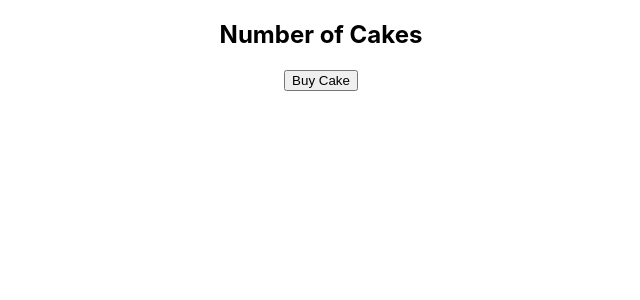
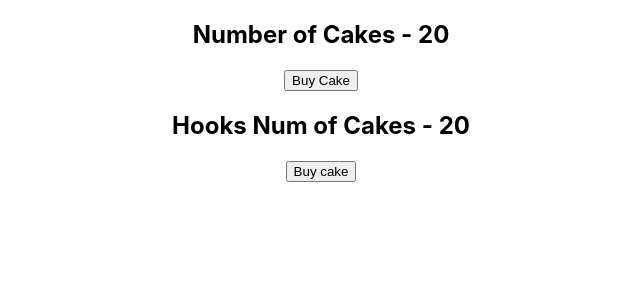
Before and after one commit to Swapnil-Sagar/react-redux, a React (Create React App) app: page / in a window 1280 px wide. Shown: the top 300 px of the page, without its empty margins (319-959 px from the left). Built offline with nearby package versions, Linux system fonts and the light colour scheme.

Commit message:
Map and Selector

```diff
--- a/src/App.js
+++ b/src/App.js
@@ -2,12 +2,14 @@
 import { Provider } from "react-redux";
 import store from "./redux/store";
 import CakeContainer from "./components/CakeContainer";
+import HooksCakeContainer from "./components/HooksCakeContainer";
 
 function App() {
   return (
     <Provider store={store}>
       <div className="App">
         <CakeContainer />
+        <HooksCakeContainer />
       </div>
     </Provider>
   );
--- a/src/components/CakeContainer.js
+++ b/src/components/CakeContainer.js
@@ -1,12 +1,26 @@
 import React from "react";
+import { connect } from "react-redux";
+import { buyCake } from "../redux";
 
-function CakeContainer() {
+function CakeContainer(props) {
   return (
     <div>
-      <h2>Number of Cakes</h2>
-      <button>Buy Cake</button>
+      <h2>Number of Cakes - {props.numOfCakes}</h2>
+      <button onClick={props.buyCake}>Buy Cake</button>
     </div>
   );
 }
 
-export default CakeContainer;
+const mapStateToProps = (state) => {
+  return {
+    numOfCakes: state.numOfCakes,
+  };
+};
+
+const mapDispatchToProps = (dispatch) => {
+  return {
+    buyCake: () => dispatch(buyCake()),
+  };
+};
+
+export default connect(mapStateToProps, mapDispatchToProps)(CakeContainer);
--- /dev/null
+++ b/src/components/HooksCakeContainer.js
@@ -0,0 +1,16 @@
+import React from "react";
+import { useSelector, useDispatch } from "react-redux";
+import { buyCake } from "../redux";
+
+function HooksCakeContainer() {
+  const numOfCakes = useSelector((state) => state.numOfCakes);
+  const dispatch = useDispatch();
+  return (
+    <div>
+      <h2>Hooks Num of Cakes - {numOfCakes} </h2>
+      <button onClick={() => dispatch(buyCake())}>Buy cake</button>
+    </div>
+  );
+}
+
+export default HooksCakeContainer;
--- a/src/redux/cake/cakeReducer.js
+++ b/src/redux/cake/cakeReducer.js
@@ -9,7 +9,7 @@
     case BUY_CAKE:
       return {
         ...state,
-        numOfCakes: state.numOfCake - 1,
+        numOfCakes: state.numOfCakes - 1,
       };
     default:
       return state;
--- /dev/null
+++ b/src/redux/index.js
@@ -0,0 +1 @@
+export { buyCake } from "./cake/cakeActions";
```
Also changed, not shown: 1 other file (tests, documents, lock files or other folders).
